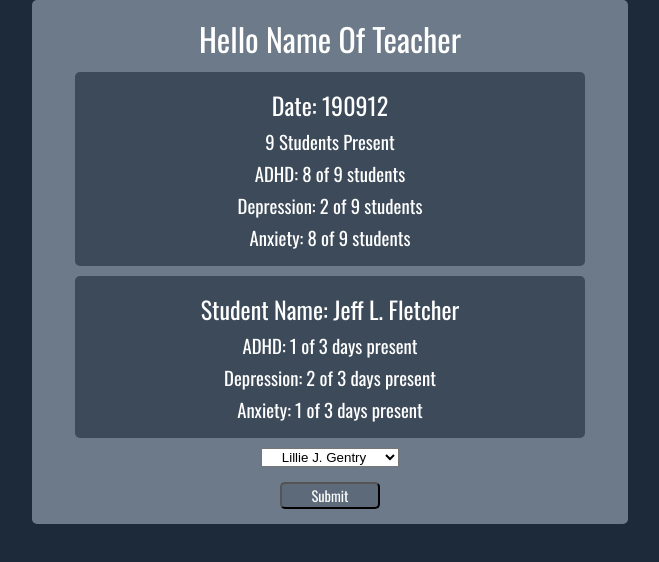
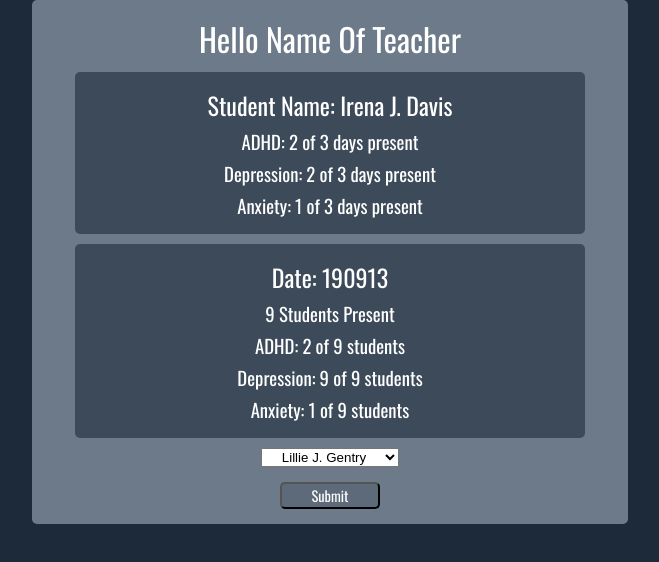
Before and after one commit to giacomo9999/Project-EKJD, a React (Create React App) app in the folder client/: page / in a window 1280 px wide. Shown: the top 562 px of the page, without its empty margins (310-969 px from the left). Built offline with nearby package versions, Linux system fonts and the light colour scheme.

Commit message:
Separated 'report' functionality.

```diff
--- a/client/src/Analyzer.js
+++ b/client/src/Analyzer.js
@@ -1,4 +1,6 @@
 import React, { Component } from "react";
+import ReportByStudent from "./ReportByStudent";
+import ReportByDate from "./ReportByDate";
 
 class Analyzer extends Component {
   state = { value: "" };
@@ -13,70 +15,6 @@ class Analyzer extends Component {
     event.preventDefault();
   };
 
-  reportByDate = dateIn => {
-    let dateSympReport = this.props.data[dateIn].reduce(
-      (accum, curr) => {
-        accum.adhd += curr.adhd;
-        accum.depression += curr.depression;
-        accum.anxiety += curr.anxiety;
-        return accum;
-      },
-      { adhd: 0, depression: 0, anxiety: 0 }
-    );
-    return (
-      <div className="container-inner">
-        <h2>Date: {dateIn}</h2>
-        <h3>{this.props.data[dateIn].length} Students Present</h3>
-        <h3>
-          ADHD: {dateSympReport.adhd} of {this.props.data[dateIn].length}{" "}
-          students
-        </h3>
-        <h3>
-          Depression: {dateSympReport.depression} of{" "}
-          {this.props.data[dateIn].length} students
-        </h3>
-        <h3>
-          Anxiety: {dateSympReport.anxiety} of {this.props.data[dateIn].length}{" "}
-          students
-        </h3>
-      </div>
-    );
-  };
-
-  reportByStudent = studentName => {
-    const studentReport = {
-      daysPresent: 0,
-      adhd: 0,
-      depression: 0,
-      anxiety: 0
-    };
-    Object.keys(this.props.data).forEach(date =>
-      this.props.data[date].forEach(student => {
-        if (student.student_name === studentName) {
-          studentReport.daysPresent += 1;
-          studentReport.adhd += student.adhd;
-          studentReport.depression += student.depression;
-          studentReport.anxiety += student.anxiety;
-        }
-      })
-    );
-    return (
-      <div className="container-inner">
-        <h2>Student Name: {studentName}</h2>
-        <h3>
-          ADHD: {studentReport.adhd} of {studentReport.daysPresent} days present
-        </h3>
-        <h3>
-          Depression: {studentReport.depression} of {studentReport.daysPresent}{" "}
-          days present
-        </h3>
-        <h3>
-          Anxiety: {studentReport.anxiety} of {studentReport.daysPresent} days
-          present
-        </h3>
-      </div>
-    );
-  };
   render() {
     // extract student names from this.props.data
     let keysObj = Object.keys(this.props.data)[0];
@@ -90,8 +28,8 @@ class Analyzer extends Component {
 
     return (
       <div>
-        {this.reportByDate(190912)}
-        {this.reportByStudent("Jeff L. Fletcher")}
+        <ReportByStudent data={this.props.data} name="Irena J. Davis" />
+        <ReportByDate data={this.props.data} date="190913" />
 
         <select value={this.state.value} onChange={this.handleChange}>
           {nameArr}
--- /dev/null
+++ b/client/src/ReportByDate.js
@@ -0,0 +1,35 @@
+import React, { Component } from "react";
+
+class ReportByDate extends Component {
+  render() {
+    let dateSympReport = this.props.data[this.props.date].reduce(
+      (accum, curr) => {
+        accum.adhd += curr.adhd;
+        accum.depression += curr.depression;
+        accum.anxiety += curr.anxiety;
+        return accum;
+      },
+      { adhd: 0, depression: 0, anxiety: 0 }
+    );
+    return (
+      <div className="container-inner">
+        <h2>Date: {this.props.date}</h2>
+        <h3>{this.props.data[this.props.date].length} Students Present</h3>
+        <h3>
+          ADHD: {dateSympReport.adhd} of{" "}
+          {this.props.data[this.props.date].length} students
+        </h3>
+        <h3>
+          Depression: {dateSympReport.depression} of{" "}
+          {this.props.data[this.props.date].length} students
+        </h3>
+        <h3>
+          Anxiety: {dateSympReport.anxiety} of{" "}
+          {this.props.data[this.props.date].length} students
+        </h3>
+      </div>
+    );
+  }
+}
+
+export default ReportByDate;
--- /dev/null
+++ b/client/src/ReportByStudent.js
@@ -0,0 +1,40 @@
+import React, { Component } from "react";
+class reportByStudent extends Component {
+  render() {
+    const studentReport = {
+      daysPresent: 0,
+      adhd: 0,
+      depression: 0,
+      anxiety: 0
+    };
+
+    Object.keys(this.props.data).forEach(date =>
+      this.props.data[date].forEach(student => {
+        if (student.student_name === this.props.name) {
+          studentReport.daysPresent += 1;
+          studentReport.adhd += student.adhd;
+          studentReport.depression += student.depression;
+          studentReport.anxiety += student.anxiety;
+        }
+      })
+    );
+    return (
+      <div className="container-inner">
+        <h2>Student Name: {this.props.name}</h2>
+        <h3>
+          ADHD: {studentReport.adhd} of {studentReport.daysPresent} days present
+        </h3>
+        <h3>
+          Depression: {studentReport.depression} of {studentReport.daysPresent}{" "}
+          days present
+        </h3>
+        <h3>
+          Anxiety: {studentReport.anxiety} of {studentReport.daysPresent} days
+          present
+        </h3>
+      </div>
+    );
+  }
+}
+
+export default reportByStudent;
```
